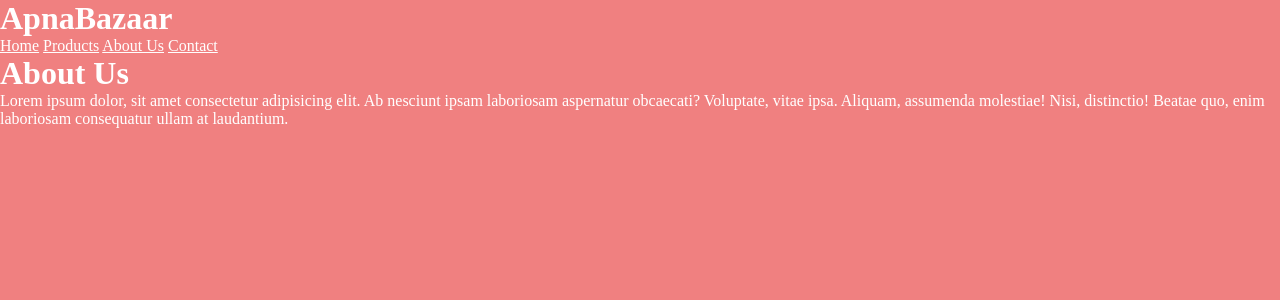
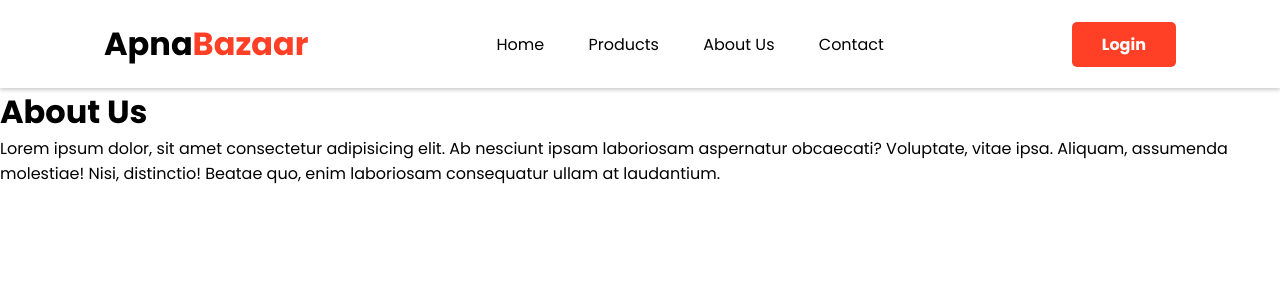
Before and after one commit to JAYANTI-THAKOR-941/ApnaBazaar, a Django app: page /about/ in a window 1280 px wide. Shown: the top 300 px of the page. Run offline with Django 5.2, Linux system fonts and the light colour scheme.

Commit message:
Apna Bazaar - Home page and header update

```diff
--- a/main/static/main/css/style.css
+++ b/main/static/main/css/style.css
@@ -1,7 +1,61 @@
+@import url('https://fonts.googleapis.com/css2?family=Poppins:ital,wght@0,100;0,200;0,300;0,400;0,500;0,600;0,700;0,800;0,900;1,100;1,200;1,300;1,400;1,500;1,600;1,700;1,800;1,900&display=swap');
 *{
     margin: 0;
     padding: 0;
     box-sizing: border-box;
-    background-color: lightcoral;
+    font-family: "Poppins", sans-serif;
+}
+a{
+    text-decoration: none;
+    color: black;
+}
+header{
+    display: flex;
+    justify-content: space-around;
+    align-items: center;
+    padding: 20px;
+    box-shadow: 0 2px 4px rgba(0,0,0,.2);
+}
+.logo h1 span{
+    color: rgb(255, 64, 39);
+}
+.nav-links a{
+    margin: 0 20px;
+}
+.btn-group button,.hero-content button{
+    padding: 10px 30px;
+    background-color: rgb(255, 64, 39);
     color: white;
+    font-size: 16px;
+    font-weight: bold;
+    border: 0;
+    cursor: pointer;
+    border-radius: 5px;
 }
+
+/* hero page design */
+
+.hero{
+    display: flex;
+    justify-content: space-around;
+    align-items: center;
+    height: 70vh;
+}
+.hero-content{
+    width: 40%;
+}
+.hero-content p{
+    margin: 15px 0;
+}
+.hero-content h1{
+    font-size: 40px;
+}
+.hero-content button{
+    padding: 12px 30px;
+    letter-spacing: 2px;
+}
+.hero-img img{
+    width: 600px;
+    border-radius: 10px;
+    box-shadow: 0 2px 4px rgba(0,0,0,.2);
+}
--- a/main/templates/main/base.html
+++ b/main/templates/main/base.html
@@ -10,13 +10,16 @@
 <body>
     <header>
         <div class="logo">
-            <h1>ApnaBazaar</h1>
+            <h1>Apna<span>Bazaar</span></h1>
         </div>
         <div class="nav-links">
-            <a href="/">Home</a>
-            <a href="/products">Products</a>
-            <a href="/about">About Us</a>
-            <a href="/contact">Contact</a>
+            <a href="{% url 'Home' %}">Home</a>
+            <a href="{% url 'Products' %}">Products</a>
+            <a href="{% url 'About' %}">About Us</a>
+            <a href="{% url 'Contact' %}">Contact</a>
+        </div>
+        <div class="btn-group">
+            <button>Login</button>
         </div>
     </header>
     {% block content %}
```
Also changed, not shown: main/templates/main/index.html (+10 -3 lines).
